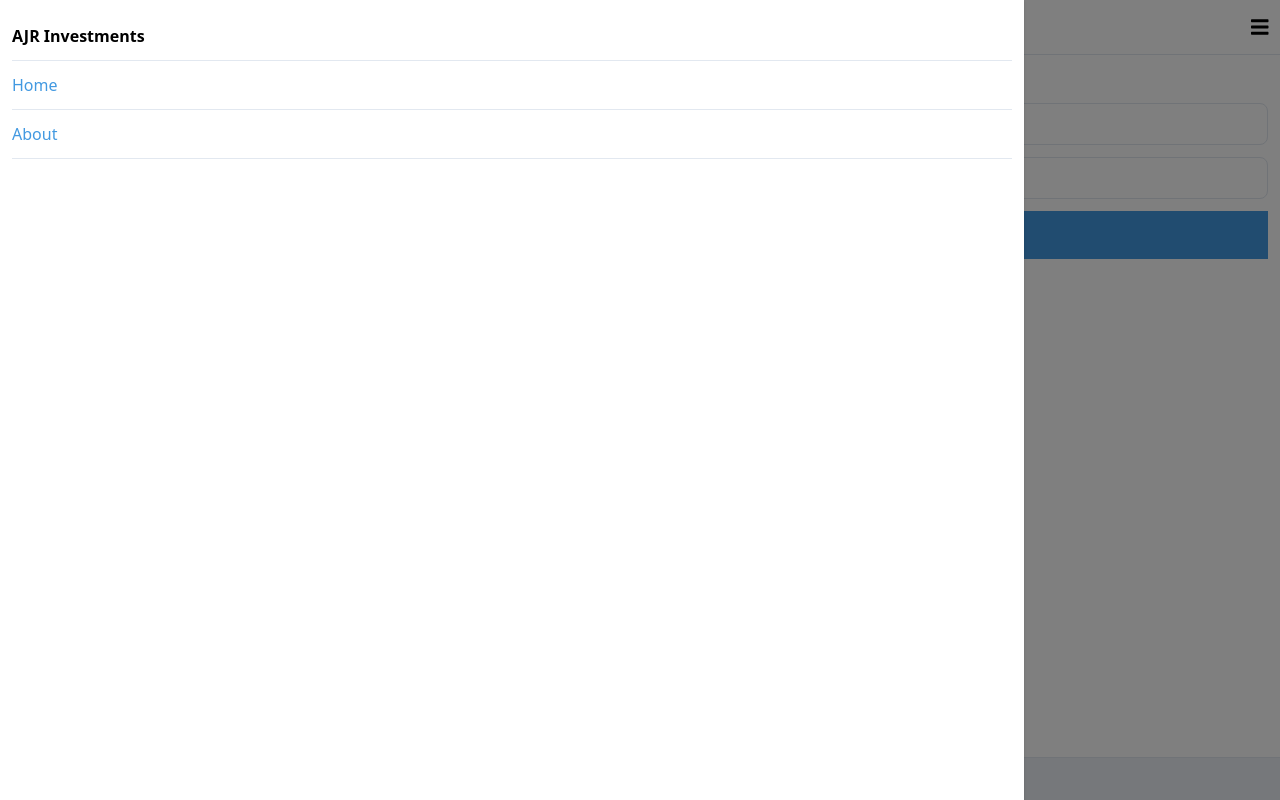
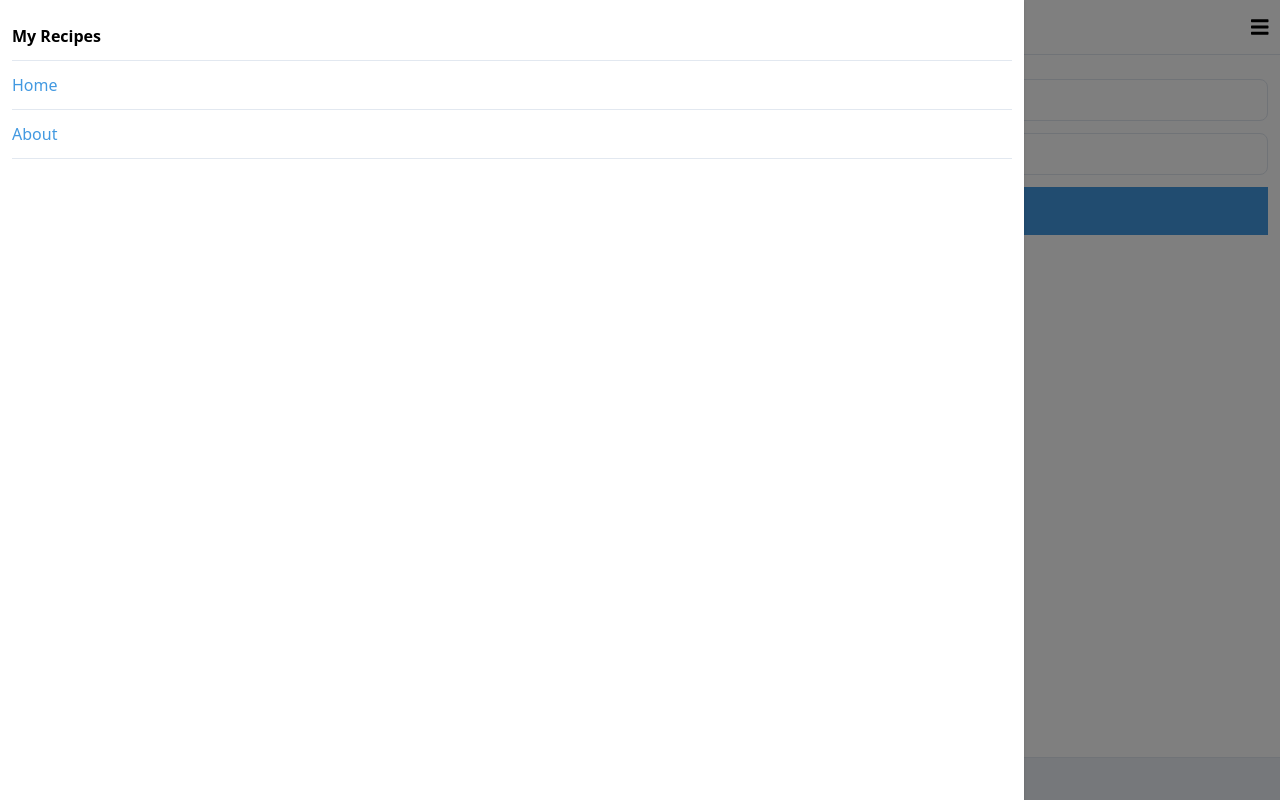
Before and after one commit to AJRohrer/myrecipes-ui, a React (Create React App) app: page /login in a window 1280 px wide. Both pictures are taken after a click on the icon 1259 px from the left and 26 px from the top of the page. Built offline with nearby package versions, Linux system fonts and the light colour scheme.

Commit message:
Remove some unneeded code and start writing a method to get cookie values.

```diff
--- a/src/App.js
+++ b/src/App.js
@@ -9,8 +9,6 @@ import Login from "./Views/Login";
 
 //stateless component because it is a function
 function App() {
-  let apiHostUrl = "http://localhost:8090";
-
   return (
     <div className="relative pb-10 min-h-screen">
       <Router>
@@ -19,7 +17,7 @@ function App() {
         <div className="p-3">
           <Switch>
             <Route path="/login">
-              <Login hostUrl={apiHostUrl} />
+              <Login />
             </Route>
             <Route path="/recipehome">
               <Home />
--- a/src/Hooks/Login.js
+++ /dev/null
@@ -1,6 +0,0 @@
-import React from "react";
-import { useAxiosPost } from "./HttpRequests";
-
-export function useApiLogin(url, logindata) {
-  return useAxiosPost(url + "/login", logindata);
-}
--- a/src/Views/Home.js
+++ b/src/Views/Home.js
@@ -1,4 +1,4 @@
-import React, { useState, useEffect } from "react";
+import React from "react";
 import Loader from "../components/Loader";
 import RecipeCard from "../components/RecipeCard";
 import { useAxiosGet } from "../Hooks/HttpRequests";
@@ -26,6 +26,8 @@ function Home() {
     ));
   }
 
+  //TODO: Add search capability to search for a recipe
+
   return (
     <div>
       <h1 className="font-bold text-2xl">Recipes</h1>
--- a/src/Views/Login.js
+++ b/src/Views/Login.js
@@ -1,50 +1,116 @@
-import React, { useState } from "react";
+import React from "react";
+import RequiredInput from "../components/Login/RequiredInput";
+import PasswordInput from "../components/Login/PasswordInput";
+import axios from "axios";
 
-function Login(props) {
-  const [username, setUsername] = useState();
-  const [password, setPassword] = useState();
+class Login extends React.Component {
+  constructor() {
+    super();
+    this.state = {
+      username: "",
+      password: "",
+      isLoggedIn: false,
+    };
+  }
 
-  const handleUsernameInput = (event) => {
-    setUsername(event.target.value);
-  };
+  SetUsername(name) {
+    this.setState({ username: name });
+  }
 
-  const handlePasswordInput = (event) => {
-    setPassword(event.target.value);
-  };
+  SetPassword(pw) {
+    this.setState({ password: pw });
+  }
 
-  const logUsernameAndPass = () => {
-    console.log(username + " " + password);
-  };
+  SetIsLoggedIn() {
+    axios
+      .post("http://localhost:8090/login", {
+        username: this.state.username,
+        password: this.state.password,
+      })
+      .then((response) => {
+        console.log("Here is the response");
+        document.cookie = "userID=" + response.data;
+        var cookies = new Map();
+        cookies = document.cookie
+          .split(";")
+          .map((cookie) => cookie.split("="))
+          .reduce(
+            (accumulator, [key, value]) => ({
+              ...accumulator,
+              [key.trim()]: decodeURIComponent(value),
+            }),
+            {}
+          );
+        console.log(cookies["userID"]);
+      })
+      .catch((error) => {
+        console.log("There was a login request error.");
+      });
+  }
 
-  let inputStyles =
-    "bg-white focus:outline-none focus:shadow-outline border border-gray-300 rounded-lg py-2 px-4 block w-full appearance-none leading-normal my-3";
-
+  render() {
     return (
-    <div className="flex flex-col">
-      <div className="text-center">Login</div>
       <div>
-        <input
-          onChange={handleUsernameInput}
-          className={inputStyles}
-          type="text"
-          placeholder="Username"
-        />
-        <input
-          onChange={handlePasswordInput}
-          className={inputStyles}
-          type="password"
-          placeholder="Password"
-        />
-      </div>
-
+        <RequiredInput onChange={this.SetUsername.bind(this)}></RequiredInput>
+        <div>{this.state.username}</div>
+        <PasswordInput onChange={this.SetPassword.bind(this)}></PasswordInput>
         <button
-        onClick={logUsernameAndPass}
           className="bg-blue-500 text-white p-3 w-full"
+          onClick={this.SetIsLoggedIn.bind(this)}
         >
           Login
         </button>
       </div>
     );
   }
+}
 
 export default Login;
+
+// export default function Login(props) {
+//   const [username, setUsername] = useState();
+//   const [password, setPassword] = useState();
+
+//   const handleUsernameInput = (event) => {
+//     setUsername(event.target.value);
+//   };
+
+//   const handlePasswordInput = (event) => {
+//     setPassword(event.target.value);
+//   };
+
+//   const TryLogin = (event) => {
+//     console.log(username + " " + password);
+//     useApiLogin("http://localhost:8090", {
+//       username: username,
+//       password: password,
+//     });
+//   };
+
+//   let inputStyles =
+//     "bg-white focus:outline-none focus:shadow-outline border border-gray-300 rounded-lg py-2 px-4 block w-full appearance-none leading-normal my-3";
+
+//   return (
+//     <div className="flex flex-col">
+//       <div className="text-center">Login</div>
+//       <div>
+//         <input
+//           onChange={handleUsernameInput}
+//           className={inputStyles}
+//           type="text"
+//           placeholder="Username"
+//         />
+//         <input
+//           onChange={handlePasswordInput}
+//           className={inputStyles}
+//           type="password"
+//           placeholder="Password"
+//         />
+//       </div>
+
+//       <button onClick={TryLogin} className="bg-blue-500 text-white p-3 w-full">
+//         Login
+//       </button>
+//     </div>
+//   );
+// }
--- /dev/null
+++ b/src/components/Login/PasswordInput.js
@@ -0,0 +1,19 @@
+import React from "react";
+
+const PasswordInput = (props) => {
+  let inputStyles =
+    "bg-white focus:outline-none focus:shadow-outline border border-gray-300 rounded-lg py-2 px-4 block w-full appearance-none leading-normal my-3";
+
+  return (
+    <div>
+      <input
+        type="password"
+        required
+        onChange={(event) => props.onChange(event.target.value)}
+        className={inputStyles}
+      ></input>
+    </div>
+  );
+};
+
+export default PasswordInput;
--- /dev/null
+++ b/src/components/Login/RequiredInput.js
@@ -0,0 +1,19 @@
+import React from "react";
+
+const RequiredInput = (props) => {
+  let inputStyles =
+    "bg-white focus:outline-none focus:shadow-outline border border-gray-300 rounded-lg py-2 px-4 block w-full appearance-none leading-normal my-3";
+
+  return (
+    <div>
+      <input
+        type="text"
+        required
+        onChange={(event) => props.onChange(event.target.value)}
+        className={inputStyles}
+      ></input>
+    </div>
+  );
+};
+
+export default RequiredInput;
--- a/src/components/NavigationMenu.js
+++ b/src/components/NavigationMenu.js
@@ -4,11 +4,11 @@ import { Link } from "react-router-dom";
 function NavigationMenu(props) {
   return (
     <div>
-      <div className="font-bold py-3">AJR Investments</div>
+      <div className="font-bold py-3">My Recipes</div>
       <ul>
         <li>
           <Link
-            to="/"
+            to="/recipehome"
             className="text-blue-500 py-3 border-t border-b block"
             onClick={props.closeMenu}
           >
--- a/src/components/RecipeCard.js
+++ b/src/components/RecipeCard.js
@@ -23,7 +23,7 @@ function RecipeCard(props) {
         href={`${props.recipe._RecipeUrl}`}
         className="bg-blue-500 text-white p-2 flex justify-center w-full"
       >
-        View
+        Go to site
       </a>
     </div>
   );
```
Also changed, not shown: src/Hooks/Cookies.js (added, +12 -0 lines). Lines whose indentation alone changed are shown as unchanged.
